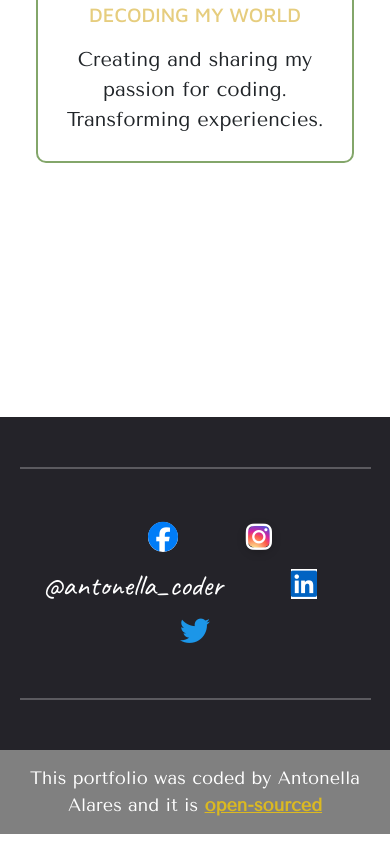
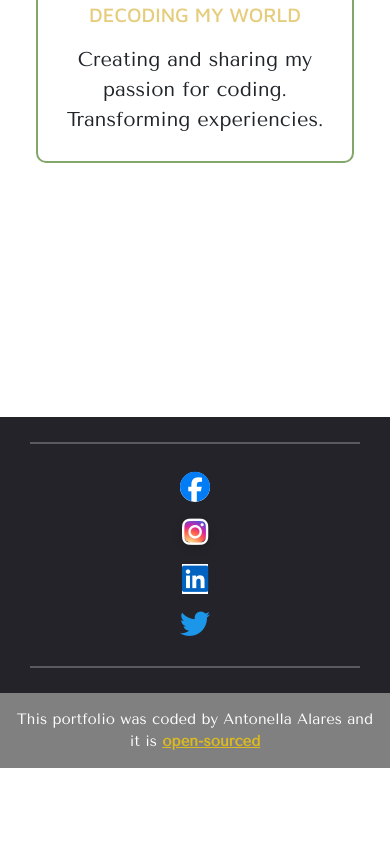
Before and after one commit to antonellaOvO/portfolio-challenge, a website built with Parcel: page index.html in a window 390 px wide. Shown: the part 1167-2017 px from the top of the page. After the commit the page ends 1951 px from the top, so only its background shows below. Built offline with nearby package versions, Linux system fonts and the light colour scheme.

Commit message:
Making <footer> responsive

```diff
--- a/index.html
+++ b/index.html
@@ -116,19 +116,26 @@
     </div>
    </div>
 <footer>
-    <hr/>
-    <div class="links-footer">
+  <div class="container-fluid">
+     <hr />
+  <div class="row links-footer">
 
+    <div class="col-sm-3">
     <a href="#" title="See my profile on Facebook" target="_blank"><i class="fa-brands fa-facebook"></i></a>
+    </div>
+    <div class="col-sm-3">
+    <a class="link-instagram" href="https://instagram.com/antonella_coder_developer?igshid=ZGUzMzM3NWJiOQ==" title="See my instagram" target="_blank"><i class="fa-brands fa-instagram "></i><span class="d-none d-xl-inline">@antonella_coder</span></a>
+    </div>
+    <div class="col-sm-3">
+    <a class=link-linkedin href="https://www.linkedin.com/in/antonella-alares" target="_blank"><i class="fa-brands fa-linkedin"></i></a>
+    </div>
+    <div class="col-sm-3">
+    <a href="#" title="See my Twitter" target="_blank"><i class="fa-brands fa-twitter"></i></a>
+    </div>
 
-    <a class="link-instagram" href="https://instagram.com/antonella_coder_developer?igshid=ZGUzMzM3NWJiOQ==" title="See my instagram" target="_blank"><i class="fa-brands fa-instagram"></i>@antonella_coder</a>
-
-    <a class=link-linkedin href="https://www.linkedin.com/in/antonella-alares" target="_blank"><i class="fa-brands fa-linkedin"></i></a>
-
-    <a href="#" title="See my Twitter" target="_blank"><i class="fa-brands fa-twitter"></i></a>
-
-    </div>
-  <hr/>
+  </div>
+    <hr />
+  </div>
   </footer>
 
   <p class="open-sourced">This portfolio was coded by Antonella Alares and it is <a class="source-link" href="https://github.com/antonellaOvO/portfolio-challenge.git">open-sourced</a></p>
--- a/src/styles.css
+++ b/src/styles.css
@@ -56,7 +56,6 @@ footer {
 }
 
 footer a {
-  padding: 30px;
   color: white;
 }
 
@@ -64,11 +63,16 @@ hr {
   color: white;
   border: 1px solid;
   padding: 0px;
-  margin: 25px 5%;
+  margin: 0px 5%;
 }
 
 .links-footer {
-  padding: 20px;
+  padding: 20px 150px;
+  justify-content: space-evenly;
+}
+
+.links-footer .col-sm-3 {
+  padding: 0px;
 }
 
 .fa-facebook {
@@ -496,6 +500,10 @@ a.link-instagram {
   .sourced-sayhi {
     font-size: 12px;
   }
+
+  .open-sourced {
+    font-size: 15px;
+  }
 }
 
 @media (max-width: 505px) {
```
Also changed, not shown: about.html (+14 -6 lines), projects.html (+18 -10 lines).
